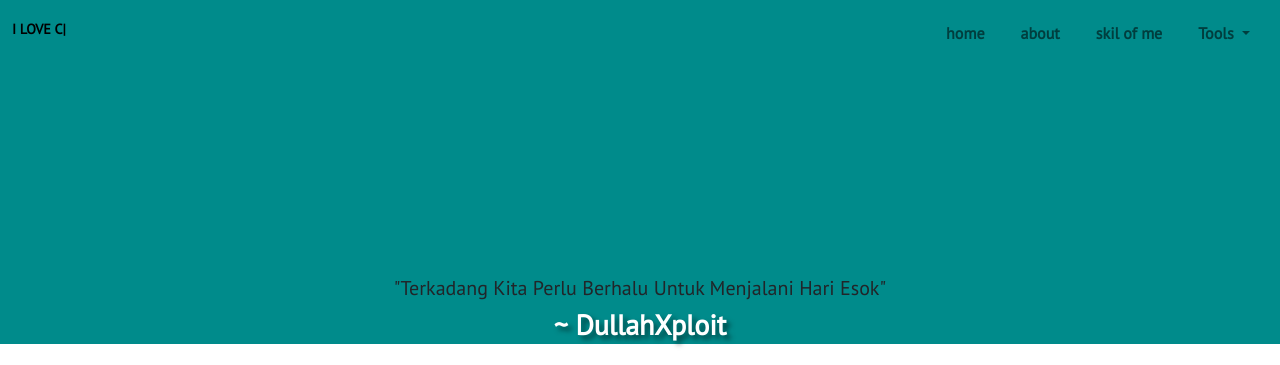
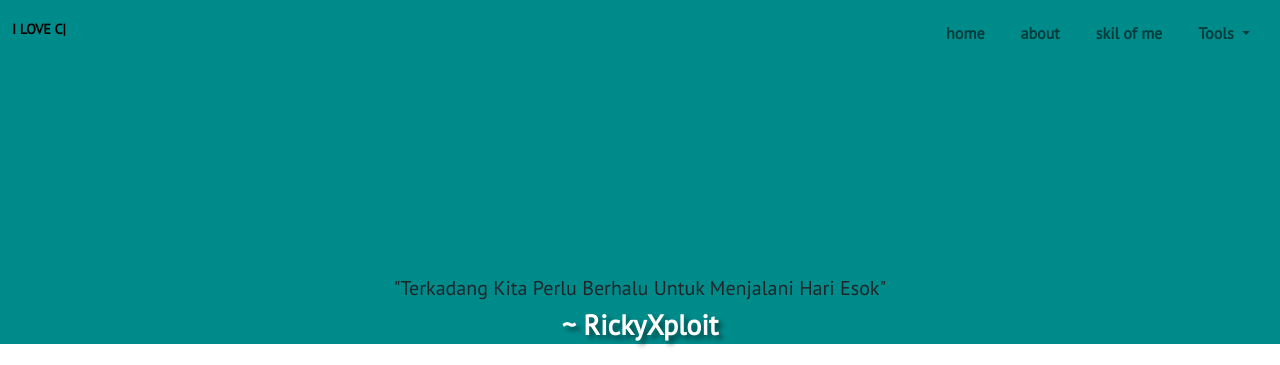
Before and after one commit to rickyacode/rickyacode.github.io, a plain HTML site: page index.html in a window 1280 px wide. Shown: the top 365 px of the page. Drawn offline with Linux system fonts and the light colour scheme.

Commit message:
Update index.html

```diff
--- a/index.html
+++ b/index.html
@@ -63,7 +63,7 @@
 	<section id="home">
 		<div class="meogi text-center">
 			<h6>"Terkadang Kita Perlu Berhalu Untuk Menjalani Hari Esok"</h6>
-            <h3>~ DullahXploit</h3>
+            <h3>~ RickyXploit</h3>
             </div>
           </section>
 
```
